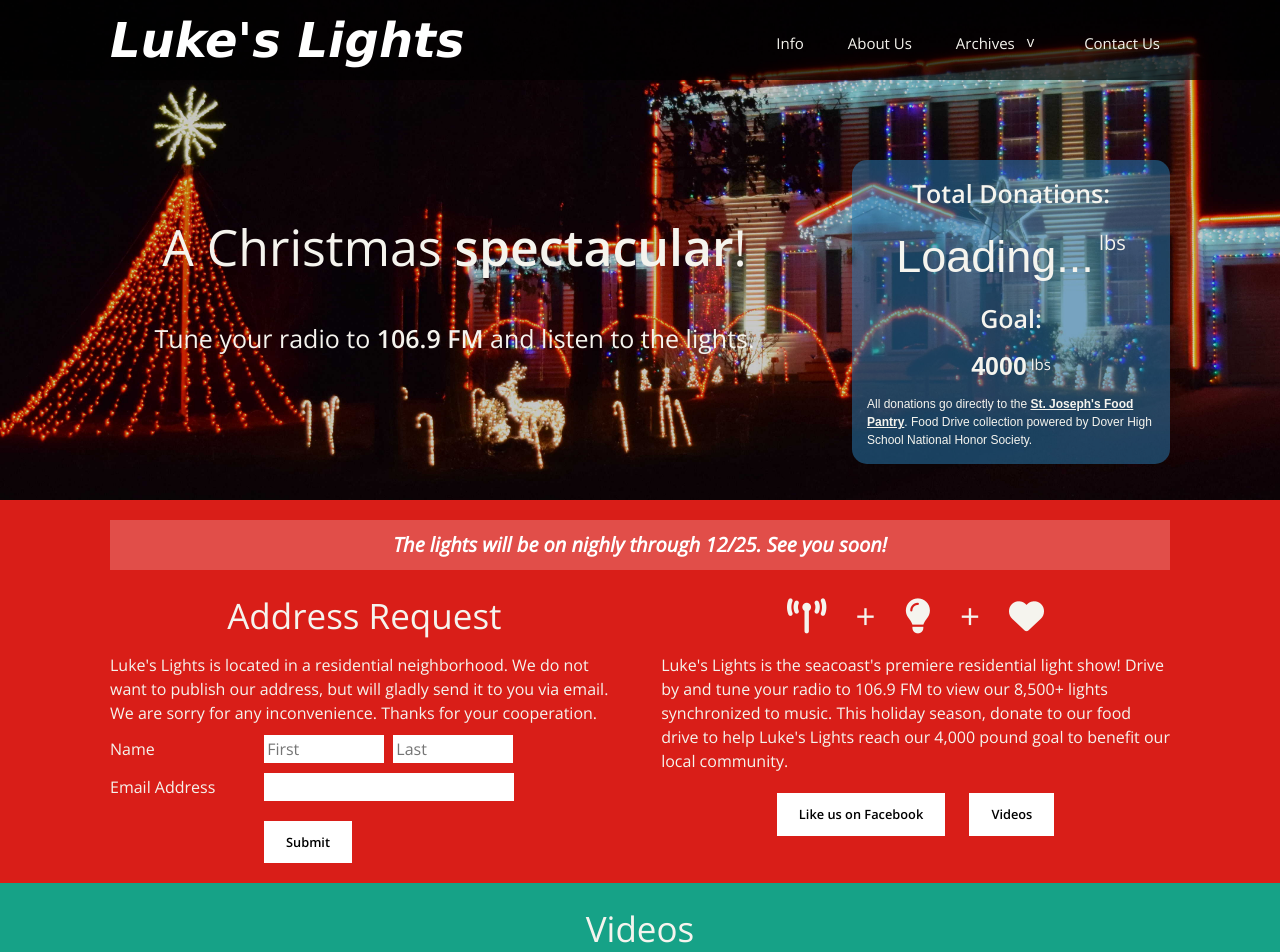
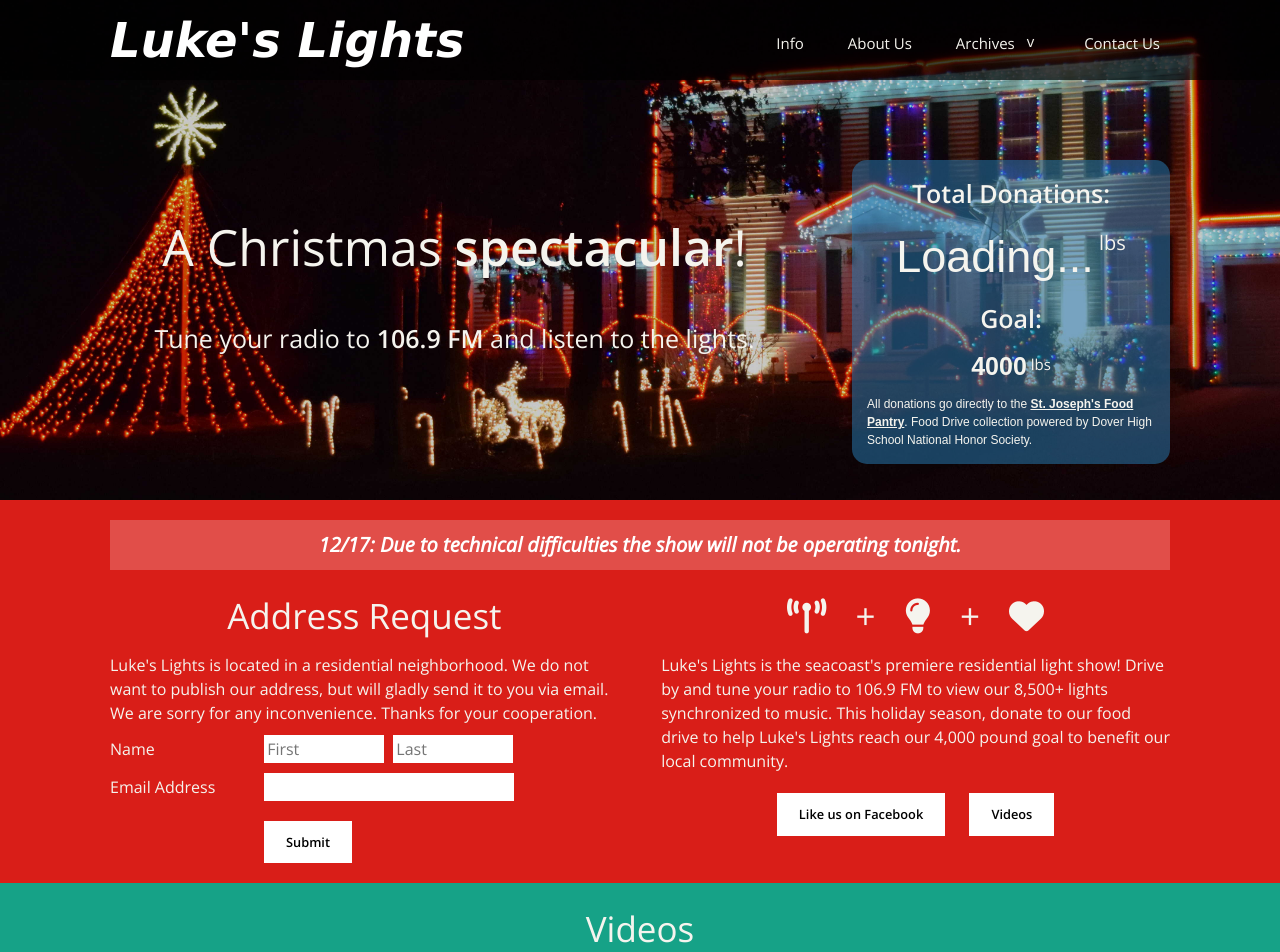
Before and after one commit to ldobson98/lukeslights, a Jekyll site: the page built from index.html, in a window 1280 px wide. Shown: the top 952 px of the page. Built offline with Jekyll 4.4.1, drawn with Linux system fonts in a browser that asks for light colours; nearby versions of some CDN libraries; some web fonts are replaced.

Commit message:
Update index.html

```diff
--- a/index.html
+++ b/index.html
@@ -25,7 +25,7 @@
 <div class="about section">
   <div class="wrap">
     <!-- <h4 class="warning" role="notice"><b>Thanks to the community's efforts we collected 5,762 pounds of food in 2019!!</b></h4> -->
-    <h4 class="warning" role="notice"><b>The lights will be on nighly through 12/25.  See you soon!</b></h4>
+    <h4 class="warning" role="notice"><b>12/17: Due to technical difficulties the show will not be operating tonight.</b></h4>
     <div class="left col1of2">
         <h2>Address Request</h2>
         <p>Luke's Lights is located in a residential neighborhood.  We do not want to publish our address, but will gladly send it to you via email.
```
